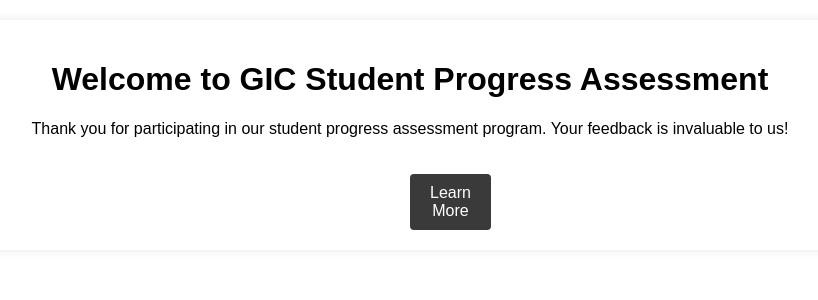
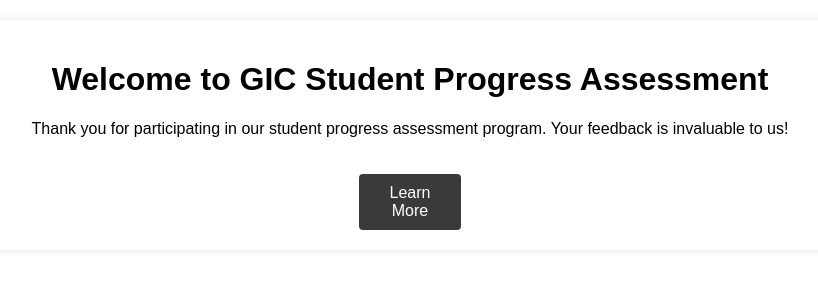
Before and after one commit to hasanFC724/assignment3and4, a Python web app: template templates/welcome.html in a window 1280 px wide. Shown: the part 127-427 px from the top of the page, without its empty margins (230-1048 px from the left). Run offline with Jinja, Linux system fonts and the light colour scheme; the template is opened without the code that fills it, so the values that code supplies are empty.

Commit message:
edited style.css

```diff
--- a/static/style.css
+++ b/static/style.css
@@ -87,7 +87,7 @@ footer {
     text-decoration: none;
     border-radius: 4px;
     margin-top: 20px;
-    margin-inline:50%;
+    margin-inline:45%;
 }
 
 .btn:hover {
```
